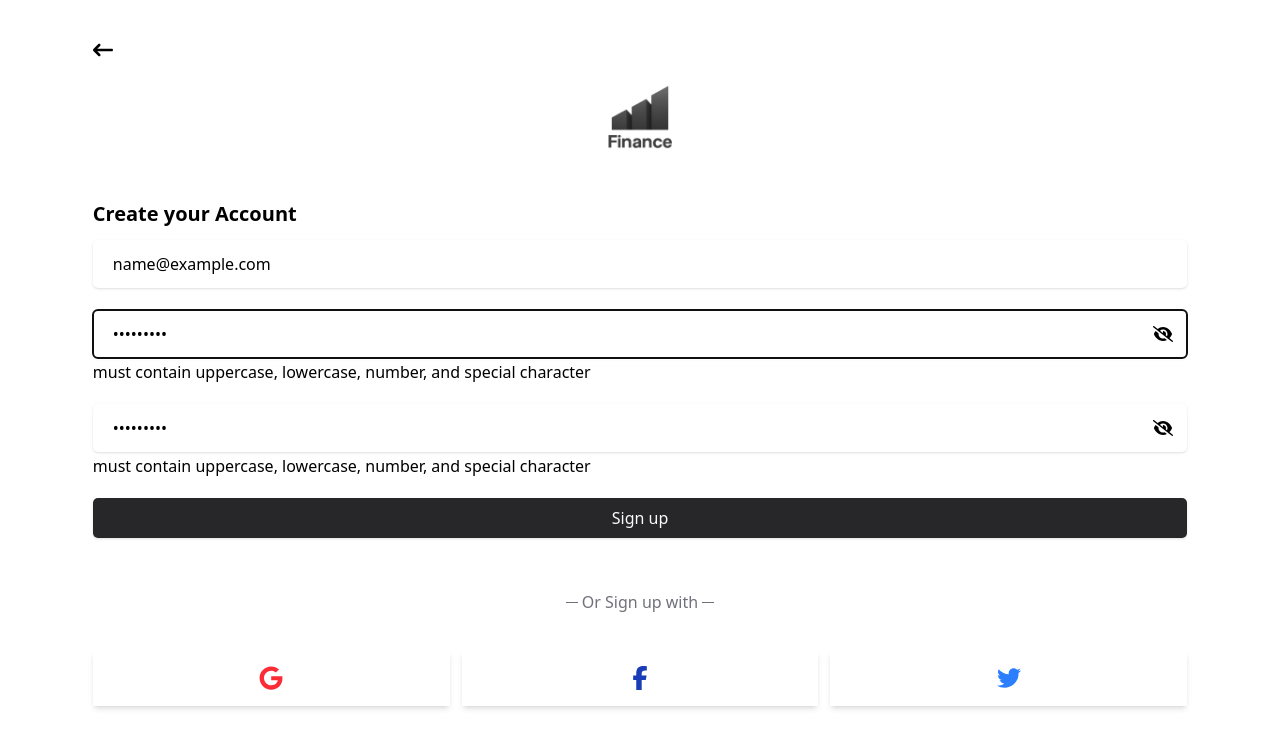
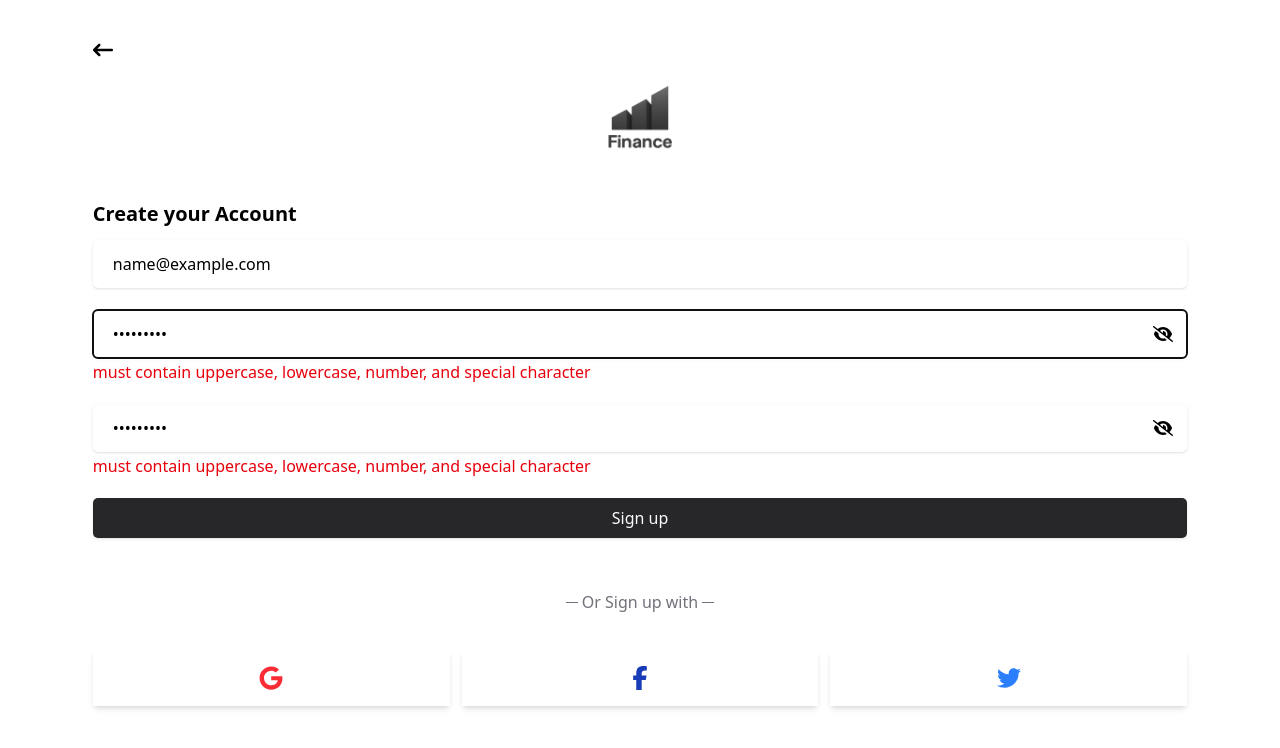
Before and after one commit to Cleve-keem/finance-app, a React (Vite) app: page /register in a window 1280 px wide. Both pictures are taken after typing "name@example.com", "Sample123", "Sample123" into the empty fields and a click on the button "Sign up". Shown: the top 748 px of the page. Built offline with nearby package versions, Linux system fonts and the light colour scheme.

Commit message:
fix user auth

```diff
--- a/package.json
+++ b/package.json
@@ -14,6 +14,7 @@
     "react": "^19.1.0",
     "react-dom": "^19.1.0",
     "react-hook-form": "^7.57.0",
+    "react-hot-toast": "^2.5.2",
     "react-icons": "^5.5.0",
     "react-router": "^7.6.2",
     "react-router-dom": "^7.6.2"
--- a/src/App.jsx
+++ b/src/App.jsx
@@ -9,9 +9,11 @@ import Transaction from "./pages/Transaction";
 import Budget from "./pages/Budget";
 import RecurringBill from "./pages/RecurringBill";
 import Pot from "./pages/Pot";
+import { Toaster } from "react-hot-toast";
 
 function App() {
   return (
+    <>
       <BrowserRouter>
         <Routes>
           <Route index element={<OnboardingSlider />} />
@@ -28,9 +30,11 @@ function App() {
             <Route path="/pots" element={<Pot />} />
             <Route path="/recurringbills" element={<RecurringBill />} />
           </Route>
-
         </Routes>
       </BrowserRouter>
+
+      <Toaster position="top-center" reverseOrder={false} />
+    </>
   );
 }
 
--- a/src/Layouts/AuthLayout.jsx
+++ b/src/Layouts/AuthLayout.jsx
@@ -67,6 +67,7 @@ export default function AuthLayout() {
               errors,
               reset,
               handleSubmit,
+              animateTo,
             }}
           />
         </div>
--- a/src/components/FormInput.jsx
+++ b/src/components/FormInput.jsx
@@ -49,7 +49,7 @@ export default function FormInput({ name, type, placeholder }) {
           </span>
         </div>
       )}
-      {errors?.[name] && <p className="">{errors?.[name].message}</p>}
+      {errors?.[name] && <p className="error">{errors?.[name].message}</p>}
     </div>
   );
 }
--- a/src/index.css
+++ b/src/index.css
@@ -3,6 +3,9 @@
 @layer components {
   .nav-link {
     @apply pl-5 flex items-center gap-2;
+  }
+  .error {
+    @apply text-red-600
   }
 }
 
--- a/src/pages/auths/Login.jsx
+++ b/src/pages/auths/Login.jsx
@@ -3,14 +3,28 @@ import AuthForm from "../../components/AuthForm";
 import FormInput from "../../components/FormInput";
 import Button from "../../components/Button";
 import { useNavigate, useOutletContext } from "react-router";
+import toast from "react-hot-toast";
 
 export default function Login() {
   const { handleSubmit } = useOutletContext();
   const navigate = useNavigate();
 
   function handleLogin(data) {
+    if (!data.email || !data.password) {
+      toast.dismiss("Enter your email and password to sign in!");
+      return;
+    }
+
+    let user = JSON.parse(localStorage.getItem("user")) || [];
+
+    if (user.email !== data.email || user.password !== data.password) {
+      toast.error("Invalid email or password!");
+      // console.log(data);
+      return;
+    }
+    toast.success("Login successful!");
     console.log(data);
-    // navigate("/dashboard");
+    navigate("/dashboard");
   }
 
   return (
--- a/src/pages/auths/Register.jsx
+++ b/src/pages/auths/Register.jsx
@@ -1,10 +1,13 @@
+import toast from "react-hot-toast";
 import AuthForm from "../../components/AuthForm";
 import Button from "../../components/Button";
 import FormInput from "../../components/FormInput";
-import { useOutletContext } from "react-router";
+import { useNavigate, useOutletContext } from "react-router";
+import { BsDatabaseExclamation } from "react-icons/bs";
 
 export default function Register() {
-  const { handleSubmit, errors } = useOutletContext();
+  const { handleSubmit, reset, animateTo } = useOutletContext();
+  const navigate = useNavigate();
 
   function onRegister(data) {
     const { email, password, confirmPassword } = data;
@@ -12,12 +15,17 @@ export default function Register() {
       return;
     }
 
-    // if (password !== confirmPassword) {
+    if (password !== confirmPassword) {
+      toast.error("passwords are not the same!");
+      return;
+    }
 
-    //   return;
-    // }
-    // console.log({ email, password, confirmPassword });
+    localStorage.setItem("user", JSON.stringify(data));
+    toast.success("Account created!");
     console.log(data);
+    reset();
+    animateTo("right");
+    navigate("/login");
   }
 
   return (
```
Also changed, not shown: 1 other file (tests, documents, lock files or other folders). Lines whose indentation alone changed are shown as unchanged.
